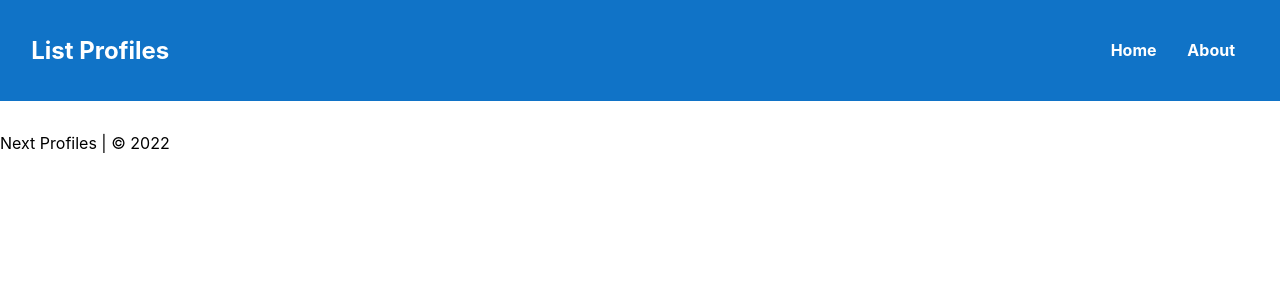
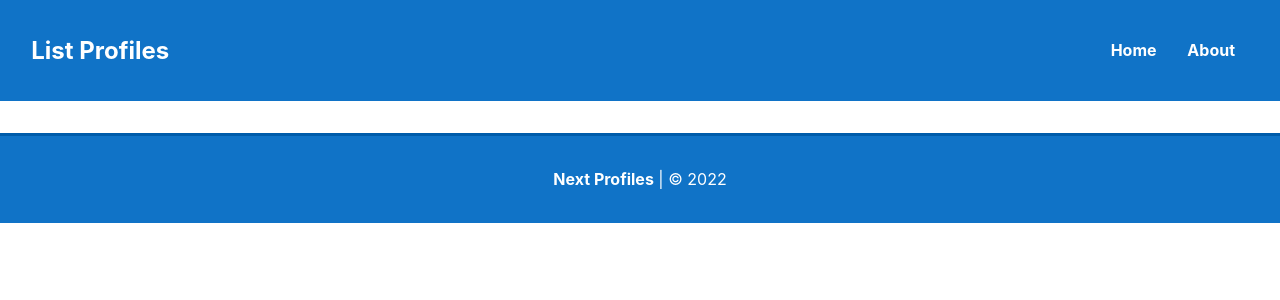
Before and after one commit to allangadelha/next-profiles, a Next.js app: page / in a window 1280 px wide. Shown: the top 300 px of the page. Built offline with nearby package versions, Linux system fonts and the light colour scheme.

Commit message:
CSS in Footer

```diff
--- a/components/Footer.js
+++ b/components/Footer.js
@@ -1,7 +1,9 @@
+import styles from '../styles/Footer.module.css';
+
 export default function Footer() {
 
     return (
-        <footer>
+        <footer className={styles.footer}>
             <p>
                 <span>Next Profiles</span> | &copy; { new Date().getFullYear() }
             </p>
--- a/styles/Footer.module.css
+++ b/styles/Footer.module.css
@@ -0,0 +1,15 @@
+.footer {
+  align-items: center;
+  background-color: #1073C7;
+  border-top: 3px solid #005CAA;
+  color: #FFFFFF;
+  display: flex;
+  height: 90px;
+  justify-content: center;
+  margin-top: 2em;
+  padding: 1em 1.2em;
+}
+
+.footer span {
+  font-weight: bold;
+}
```
